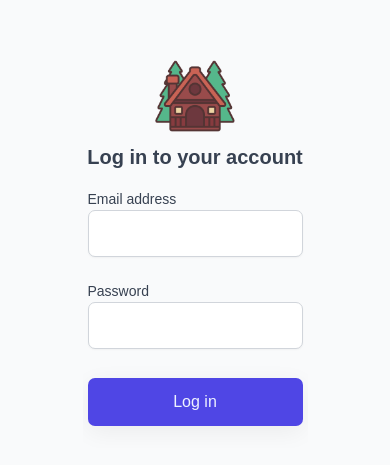
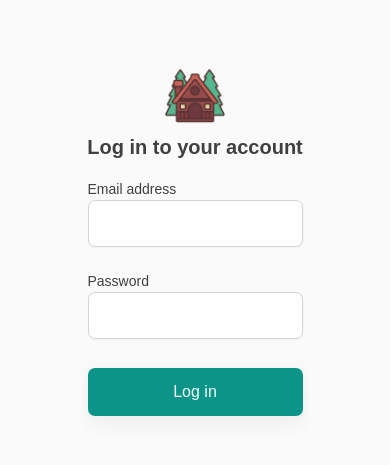
Before and after one commit to pejhvaman/naturin-panel, a React (Vite) app: page /login in a window 390 px wide. Shown: the part 171-636 px from the top of the page. Built offline with nearby package versions, Linux system fonts and the light colour scheme; a web font is replaced by a local one.

Commit message:
Done: more responsive sidebar and booking pages started to making responsive

```diff
--- a/src/data/Uploader.jsx
+++ b/src/data/Uploader.jsx
@@ -134,12 +134,14 @@ function Uploader() {
         textAlign: "center",
         display: "flex",
         flexDirection: "column",
-        gap: "8px",
+        gap: "4px",
         color: "var(--color-grey-400)",
-        marginTop: "2rem",
+        width: "70%",
+        marginInline: "auto",
+        marginTop: "auto",
       }}
     >
-      <h3>SAMPLE DATA</h3>
+      <h4>SAMPLE DATA</h4>
 
       <Button onClick={uploadAll} disabled={isLoading}>
         Upload ALL
--- a/src/pages/Bookings.jsx
+++ b/src/pages/Bookings.jsx
@@ -7,7 +7,9 @@ function Bookings() {
   return (
     <>
       <Row type="horizontal">
-        <Heading as="h1">All bookings</Heading>
+        <Heading style={{ whiteSpace: "nowrap" }} as="h2">
+          All bookings
+        </Heading>
         <BookingTableOperations />
       </Row>
 
--- a/src/styles/GlobalStyles.js
+++ b/src/styles/GlobalStyles.js
@@ -2,69 +2,71 @@ import { createGlobalStyle } from "styled-components";
 
 const GlobalStyles = createGlobalStyle`
 :root {
-    /* These are design tokens and we can use them in all our styled components */
+  &, &.light-mode {
+    --color-grey-0: #ffffff;
+    --color-grey-50: #fafafa;
+    --color-grey-100: #f5f5f5;
+    --color-grey-200: #e5e5e5;
+    --color-grey-300: #d4d4d4;
+    --color-grey-400: #a3a3a3;
+    --color-grey-500: #737373;
+    --color-grey-600: #525252;
+    --color-grey-700: #404040;
+    --color-grey-800: #262626;
+    --color-grey-900: #171717;
 
-    &, &.light-mode {
-        --color-grey-0: #fff;
-        --color-grey-50: #f9fafb;
-        --color-grey-100: #f3f4f6;
-        --color-grey-200: #e5e7eb;
-        --color-grey-300: #d1d5db;
-        --color-grey-400: #9ca3af;
-        --color-grey-500: #6b7280;
-        --color-grey-600: #4b5563;
-        --color-grey-700: #374151;
-        --color-grey-800: #1f2937;
-        --color-grey-900: #111827;
-
-        --color-blue-100: #e0f2fe;
-        --color-blue-700: #0369a1;
+    --color-teal-100: #ccfbf1;
+    --color-teal-700: #0f766e;
+    --color-orange-100: #ffedd5;
+    --color-orange-700: #c2410c;
     --color-green-100: #dcfce7;
     --color-green-700: #15803d;
     --color-yellow-100: #fef9c3;
     --color-yellow-700: #a16207;
     --color-silver-100: #e5e7eb;
     --color-silver-700: #374151;
-        --color-indigo-100: #e0e7ff;
-        --color-indigo-700: #4338ca;
+    --color-purple-100: #f3e8ff;
+    --color-purple-700: #7e22ce;
 
-        --color-red-100 :#fee2e2;
-        --color-red-700 :#b91c1c;
-        --color-red-800 :#991b1b;
+    --color-red-100: #fee2e2;
+    --color-red-700: #b91c1c;
+    --color-red-800: #991b1b;
 
-        --backdrop-color: rgba(255,255,255,0.1);
+    --backdrop-color: rgba(255, 255, 255, 0.1);
 
-        --shadow-sm: 0 1px 2px rgba(0,0,0,0.04);
-        --shadow-md: 0 0.6rem 2.4rem rgba(0,0,0,0.06);
-        --shadow-lg: 0 2.4rem 3.2rem rgba(0,0,0,0.12);
+    --shadow-sm: 0 1px 2px rgba(0, 0, 0, 0.04);
+    --shadow-md: 0 0.6rem 2.4rem rgba(0, 0, 0, 0.06);
+    --shadow-lg: 0 2.4rem 3.2rem rgba(0, 0, 0, 0.12);
 
     --image-grayscale: 0;
     --image-opacity: 100%;
   }
 
   &.dark-mode {
-        --color-grey-0: #18212f;
-        --color-grey-50: #111827;
-        --color-grey-100: #1f2937;
-        --color-grey-200: #374151;
-        --color-grey-300: #4b5563;
-        --color-grey-400: #6b7280;
-        --color-grey-500: #9ca3af;
-        --color-grey-600: #d1d5db;
-        --color-grey-700: #e5e7eb;
-        --color-grey-800: #f3f4f6;
-        --color-grey-900: #f9fafb;
+    --color-grey-0: #121212;
+    --color-grey-50: #1c1c1c;
+    --color-grey-100: #262626;
+    --color-grey-200: #333333;
+    --color-grey-300: #444444;
+    --color-grey-400: #666666;
+    --color-grey-500: #999999;
+    --color-grey-600: #cccccc;
+    --color-grey-700: #e5e5e5;
+    --color-grey-800: #f5f5f5;
+    --color-grey-900: #fafafa;
 
-        --color-blue-100: #075985;
-        --color-blue-700: #e0f2fe;
+    --color-teal-100: #0f766e;
+    --color-teal-700: #ccfbf1;
+    --color-orange-100: #c2410c;
+    --color-orange-700: #ffedd5;
     --color-green-100: #166534;
     --color-green-700: #dcfce7;
     --color-yellow-100: #854d0e;
     --color-yellow-700: #fef9c3;
     --color-silver-100: #374151;
     --color-silver-700: #f3f4f6;
-        --color-indigo-100: #3730a3;
-        --color-indigo-700: #e0e7ff;
+    --color-purple-100: #7e22ce;
+    --color-purple-700: #f3e8ff;
 
     --color-red-100: #fee2e2;
     --color-red-700: #b91c1c;
@@ -73,27 +75,29 @@ const GlobalStyles = createGlobalStyle`
     --backdrop-color: rgba(0, 0, 0, 0.3);
 
     --shadow-sm: 0 1px 2px rgba(0, 0, 0, 0.4);
-        --shadow-md: 0px 0.6rem 2.4rem rgba(0, 0, 0, 0.3);
+    --shadow-md: 0 0.6rem 2.4rem rgba(0, 0, 0, 0.3);
     --shadow-lg: 0 2.4rem 3.2rem rgba(0, 0, 0, 0.4);
 
     --image-grayscale: 10%;
     --image-opacity: 90%;
   }
 
-    --color-brand-50: #eef2ff;
-    --color-brand-100: #e0e7ff;
-    --color-brand-200: #c7d2fe;
-    --color-brand-500: #6366f1;
-    --color-brand-600: #4f46e5;
-    --color-brand-700: #4338ca;
-    --color-brand-800: #3730a3;
-    --color-brand-900: #312e81;
+  /* Brand (Teal to Orange gradient feel) */
+  --color-brand-50: #f0fdfa;
+  --color-brand-100: #ccfbf1;
+  --color-brand-200: #99f6e4;
+  --color-brand-500: #14b8a6;
+  --color-brand-600: #0d9488;
+  --color-brand-700: #0f766e;
+  --color-brand-800: #115e59;
+  --color-brand-900: #134e4a;
 
   --border-radius-tiny: 3px;
   --border-radius-sm: 5px;
   --border-radius-md: 7px;
   --border-radius-lg: 9px;
 }
+
 
 *,
 *::before,
--- a/src/ui/Filter.jsx
+++ b/src/ui/Filter.jsx
@@ -9,6 +9,7 @@ const StyledFilter = styled.div`
   padding: 0.4rem;
   display: flex;
   gap: 0.4rem;
+  /* margin-top: 1rem; */
 `;
 
 const FilterButton = styled.button`
@@ -24,7 +25,7 @@ const FilterButton = styled.button`
 
   border-radius: var(--border-radius-sm);
   font-weight: 500;
-  font-size: 1.4rem;
+  font-size: 1.2rem;
   /* To give the same height as select */
   padding: 0.44rem 0.8rem;
   transition: all 0.3s;
@@ -32,6 +33,10 @@ const FilterButton = styled.button`
   &:hover:not(:disabled) {
     background-color: var(--color-brand-600);
     color: var(--color-brand-50);
+  }
+
+  @media (width>=768px) {
+    font-size: 1.4rem;
   }
 `;
 
--- a/src/ui/Logo.jsx
+++ b/src/ui/Logo.jsx
@@ -5,7 +5,7 @@ const StyledLogo = styled.div`
 `;
 
 const Img = styled.img`
-  height: 8rem;
+  height: 6rem;
   width: auto;
 `;
 
--- a/src/ui/MainNav.jsx
+++ b/src/ui/MainNav.jsx
@@ -26,7 +26,7 @@ const StyledNavLink = styled(NavLink)`
     color: var(--color-grey-600);
     font-size: 1.6rem;
     font-weight: 500;
-    padding: 1.2rem 2.4rem;
+    padding: 1rem 2.4rem;
     transition: all 0.3s;
   }
 
--- a/src/ui/Sidebar.jsx
+++ b/src/ui/Sidebar.jsx
@@ -9,9 +9,9 @@ import ButtonIcon from "./ButtonIcon";
 import { GoListUnordered, GoX } from "react-icons/go";
 
 const StyledSidebar = styled.aside`
-  padding: 2rem;
+  padding: 1rem;
   background-color: var(--color-grey-0);
-  border-right: 1px solid var(--color-grey-100);
+  border-right: 1px solid var(--color-grey-200);
   width: 300px;
   position: fixed;
   left: 0;
@@ -19,7 +19,8 @@ const StyledSidebar = styled.aside`
   z-index: 100;
   display: flex;
   flex-direction: column;
-  gap: 3rem;
+  gap: 1rem;
+  /* overflow-y: scroll; */
 
   @media (width <=768px) {
     transform: ${({ isOpen }) =>
@@ -42,6 +43,7 @@ const SidebarToggleButton = styled.div`
 
   @media (width>=768px) {
     opacity: 0;
+    visibility: hidden;
   }
 `;
 
--- a/src/ui/TableOperations.jsx
+++ b/src/ui/TableOperations.jsx
@@ -1,9 +1,17 @@
-import styled from 'styled-components';
+import styled from "styled-components";
 
 const TableOperations = styled.div`
   display: flex;
-  align-items: center;
-  gap: 1.6rem;
+  flex-direction: column-reverse;
+  align-items: end;
+  gap: 1.2rem;
+  margin: 1rem 0;
+  width: 100%;
+
+  @media (width>=1024px) {
+    flex-direction: row;
+    width: fit-content;
+  }
 `;
 
 export default TableOperations;
```
Also changed, not shown: src/data/data-guests.js (+150 -150 lines). Lines whose indentation alone changed are shown as unchanged.
